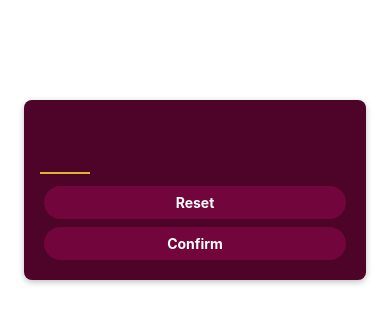
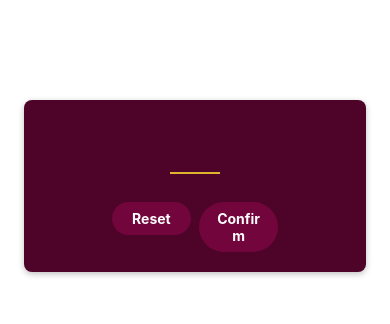
Before and after one commit to mammimia/number-guess-game-native, a React Native app: screen / in a window 390 px wide. Shown: the top 324 px of the page. Built offline with nearby package versions, Linux system fonts and the light colour scheme.

Commit message:
🎨 style(StartGameScreen.js): update button layout to improve visual appearance and alignment 🔧 chore(StartGameScreen.js): add styles for buttons container and button container to enable proper alignment and spacing of buttons

```diff
--- a/screens/StartGameScreen.js
+++ b/screens/StartGameScreen.js
@@ -11,14 +11,21 @@
         autoCapitalize="none"
         autoCorrect={false}
       />
-      <PrimaryButton title="Reset" />
-      <PrimaryButton title="Confirm" />
+      <View style={styles.buttonsContainer}>
+        <View style={styles.buttonContainer}>
+          <PrimaryButton title="Reset" />
+        </View>
+        <View style={styles.buttonContainer}>
+          <PrimaryButton title="Confirm" />
+        </View>
+      </View>
     </View>
   );
 }
 
 const styles = StyleSheet.create({
   container: {
+    alignItems: 'center',
     padding: 16,
     marginTop: 100,
     marginHorizontal: 24,
@@ -40,6 +47,14 @@
     marginVertical: 8,
     fontWeight: 'bold',
     textAlign: 'center'
+  },
+  buttonsContainer: {
+    flexDirection: 'row',
+    justifyContent: 'space-between',
+    marginTop: 16
+  },
+  buttonContainer: {
+    flex: 1
   }
 });
 
```
